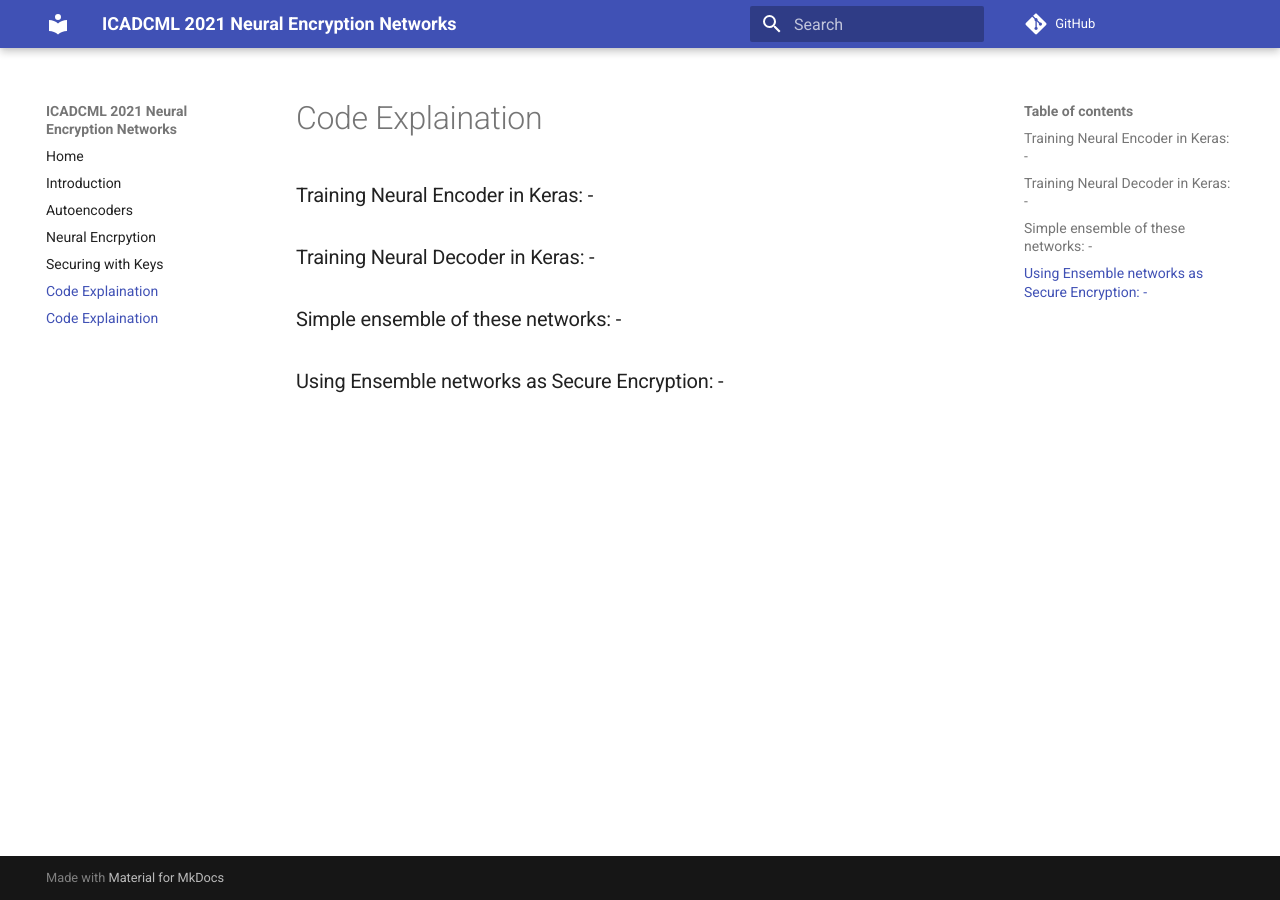
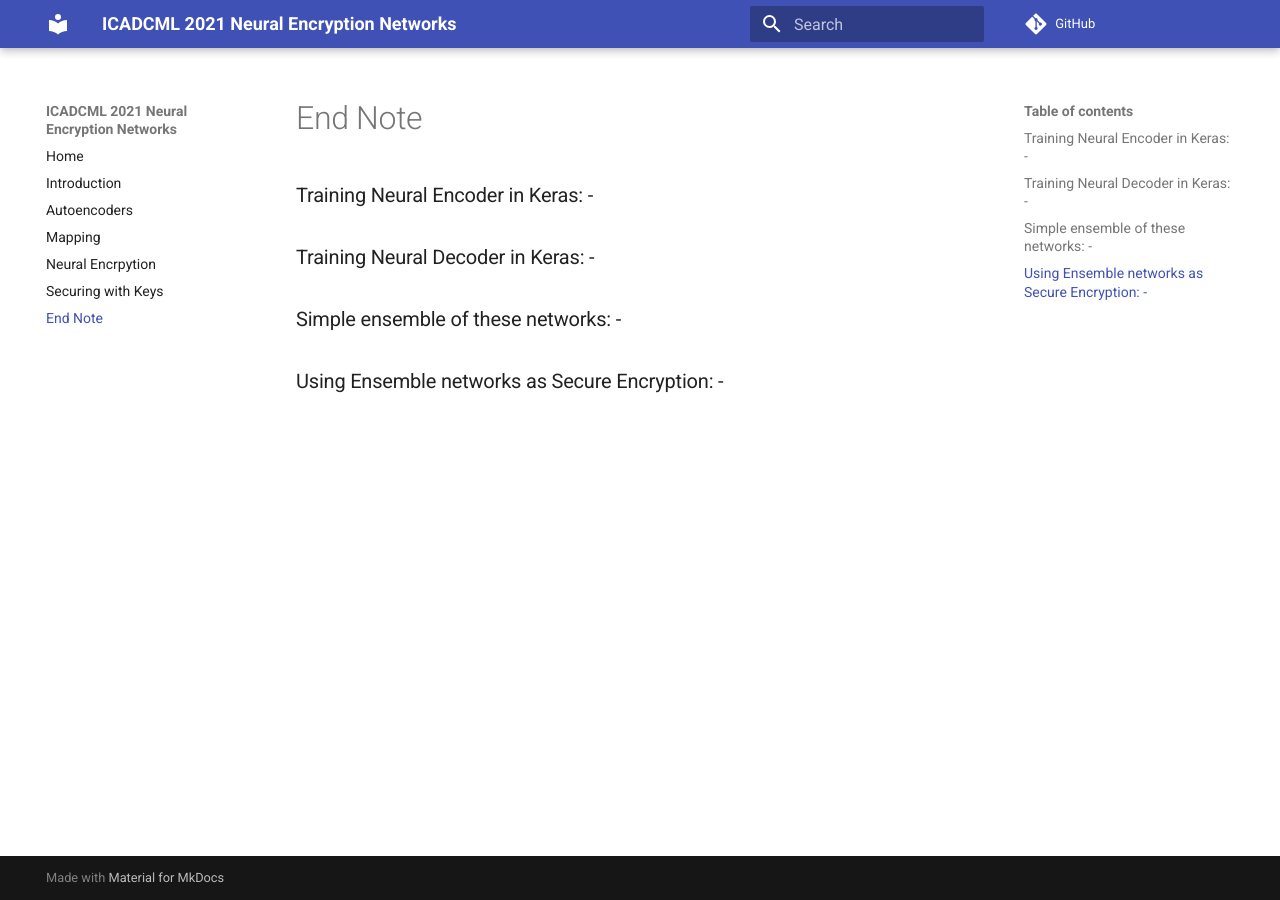
Before and after one commit to oke-aditya/neural_encryption_networks, an MkDocs documentation site: the page built from docs/templates/thankyou.md, in a window 1280 px wide. Built offline with MkDocs 1.6.1 and Material for MkDocs 9.7.7, drawn with Linux system fonts in a browser that asks for light colours; comment, search, counter and statistics services are not loaded.

Commit message:
refactor

```diff
--- a/docs/mkdocs.yml
+++ b/docs/mkdocs.yml
@@ -28,7 +28,7 @@ nav:
   - Home: index.md
   - Introduction: introduction.md
   - Autoencoders: autoencoders.md
+  - Mapping: mapping.md
   - Neural Encrpytion: neural_enc.md
   - Securing with Keys: keys.md
-  - Code Explaination: code_explaination.md
-  - Code: code_explaination.md
+  - End Note: thankyou.md
```
Also changed, not shown: docs/templates/mapping.md (added), docs/templates/thankyou.md (renamed from docs/templates/code_explaination.md).
